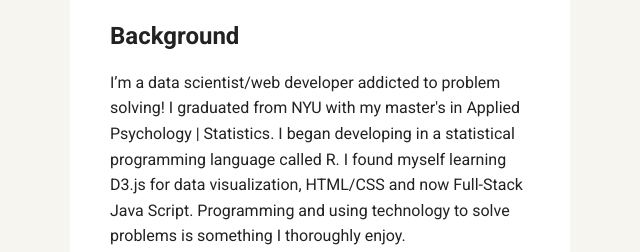
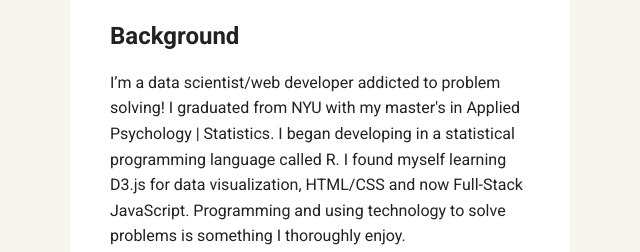
Before and after one commit to bekahdevore/bekahdevore.github.io, a plain HTML site: page index.html in a window 1280 px wide. Shown: the part 548-800 px from the top of the page, 20-660 px from the left. Drawn offline with Linux system fonts and the light colour scheme; a web font is replaced by a local one.

Commit message:
even more text changes

```diff
--- a/index.html
+++ b/index.html
@@ -38,7 +38,7 @@
     <main class="flex">
       <div class="card">
         <h2>Background</h2>
-        <p>I’m a data scientist/web developer addicted to problem solving! I graduated from NYU with my master's in Applied Psychology | Statistics. I began developing in a statistical programming language called R. I found myself learning D3.js for data visualization, HTML/CSS and now Full-Stack Java Script. Programming and using technology to solve problems is something I thoroughly enjoy.</p>
+        <p>I’m a data scientist/web developer addicted to problem solving! I graduated from NYU with my master's in Applied Psychology | Statistics. I began developing in a statistical programming language called R. I found myself learning D3.js for data visualization, HTML/CSS and now Full-Stack JavaScript. Programming and using technology to solve problems is something I thoroughly enjoy.</p>
 
         <p>I’m excited to bring my life experience to the process of building fantastic software tools and tech solutions to help people and businesses.</p>
 
```
